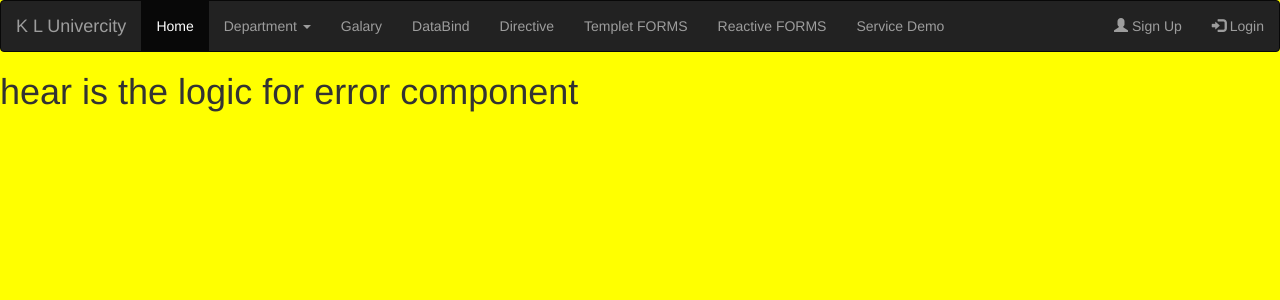
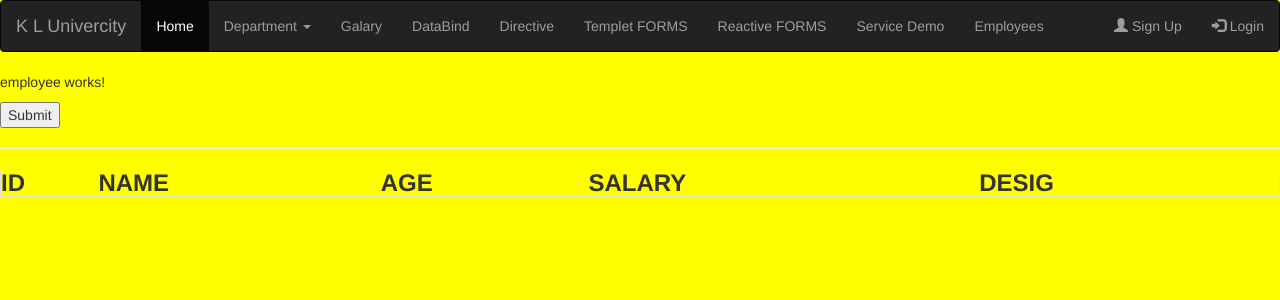
Before and after one commit to Thaneshwara848/KLU-, an Angular app: page /emp in a window 1280 px wide. Shown: the top 300 px of the page. Built offline with nearby package versions, Linux system fonts and the light colour scheme.

Commit message:
service Demo with Emp

```diff
--- a/src/app/app-routing.module.ts
+++ b/src/app/app-routing.module.ts
@@ -2,6 +2,7 @@ import { NgModule } from '@angular/core';
 import { RouterModule, Routes } from '@angular/router';
 import { DatabindComponent } from './databind/databind.component';
 import { DirectiveComponent } from './directive/directive.component';
+import { EmployeeComponent } from './employee/employee.component';
 import { ErrorpageComponent } from './errorpage/errorpage.component';
 import { FormsComponent } from './forms/forms.component';
 import { GalaryComponent } from './galary/galary.component';
@@ -12,6 +13,10 @@ import { RegisterComponent } from './register/register.component';
 import { ServiceDemoComponent } from './service-demo/service-demo.component';
 
 const routes: Routes = [
+  {
+    path:'emp',
+    component:EmployeeComponent
+  },
   {
     path:'serv',
     component:ServiceDemoComponent
--- a/src/app/app.component.html
+++ b/src/app/app.component.html
@@ -19,6 +19,7 @@
         <li><a routerLink="form"> Templet FORMS  </a></li>
         <li><a routerLink="rec"> Reactive  FORMS  </a></li>
         <li><a routerLink="serv">Service Demo   </a></li>
+        <li><a routerLink="emp">Employees  </a></li>
       </ul>
       <ul class="nav navbar-nav navbar-right">
         <li><a routerLink="register"><span class="glyphicon glyphicon-user"></span> Sign Up</a></li>
--- a/src/app/app.module.ts
+++ b/src/app/app.module.ts
@@ -17,7 +17,8 @@ import { ReactivefromComponent } from './reactivefrom/reactivefrom.component';
 import { ServiceDemoComponent } from './service-demo/service-demo.component';
 import { A1Component } from './a1/a1.component';
 import { A2Component } from './a2/a2.component';
-import { A3Component } from './a3/a3.component'; // <== add the imports!
+import { A3Component } from './a3/a3.component';
+import { EmployeeComponent } from './employee/employee.component'; // <== add the imports!
 
 
 @NgModule({
@@ -36,7 +37,8 @@ import { A3Component } from './a3/a3.component'; // <== add the imports!
     ServiceDemoComponent,
     A1Component,
     A2Component,
-    A3Component
+    A3Component,
+    EmployeeComponent
   ],
   imports: [
     BrowserModule,
--- /dev/null
+++ b/src/app/empdata.service.ts
@@ -0,0 +1,43 @@
+import { Injectable } from '@angular/core';
+
+@Injectable({
+  providedIn: 'root'
+})
+export class EmpdataService {
+
+  constructor() { }
+   people = [
+    {
+      "ID":100,
+      "name": "Thanesh",
+      "age": "25",
+      "salary": "70000",
+      "desig": "Dev"
+    },
+    {
+      "ID":200,
+      "name": "Rajesh",
+      "age": "35",
+      "salary": "80000",
+      "desig": "Manager"
+    },
+    {
+      "ID":300,
+      "name": "Ganesh",
+      "age": "65",
+      "salary": "990000",
+      "desig": "manager"
+    },
+    {
+      "ID":500,
+      "name": "Rakesh",
+      "age": "35",
+      "salary": "80000",
+      "desig": "Manager"
+    },
+  ];
+  empdata(){
+    console.log("HI EMp Data ")
+
+  }
+}
--- /dev/null
+++ b/src/app/employee/employee.component.html
@@ -0,0 +1,25 @@
+<p>employee works!</p>
+<input type="submit" (click)="getEmp()">
+
+<hr>
+<!-- <ul *ngFor="let emp of mydata">
+    {{emp.ID}}-- {{emp.name}}
+</ul> -->
+<h3>
+<table class="table table-bordered">
+    <tr>
+        <th>ID </th>
+        <th>NAME </th>
+        <th>AGE </th>
+        <th>SALARY</th>
+        <th>DESIG</th>
+    </tr>
+    <tr *ngFor="let emp of mydata">
+        <td>{{emp.ID}}</td>
+        <td>{{emp.name}}</td>
+        <td>{{emp.age}}</td>
+        <td>{{emp.salary}}</td>
+        <td>{{emp.desig}}</td>
+    </tr>
+</table>
+</h3>
--- /dev/null
+++ b/src/app/employee/employee.component.ts
@@ -0,0 +1,18 @@
+import { Component } from '@angular/core';
+import { EmpdataService } from '../empdata.service';
+
+@Component({
+  selector: 'app-employee',
+  templateUrl: './employee.component.html',
+  styleUrls: ['./employee.component.css']
+})
+export class EmployeeComponent {
+
+  constructor(private data:EmpdataService){
+
+  }
+  mydata:any;
+  getEmp(){
+    this.mydata=this.data.people;
+  }
+}
```
Also changed, not shown: src/app/employee/employee.component.css (added), 2 other files (tests, documents, lock files or other folders).
